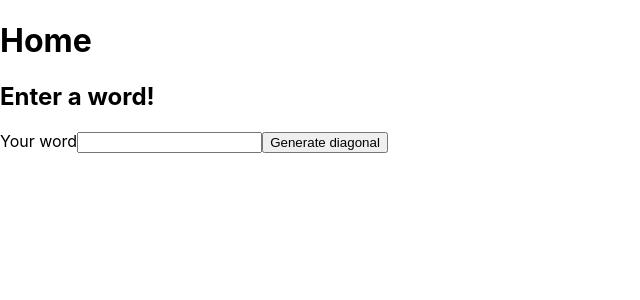
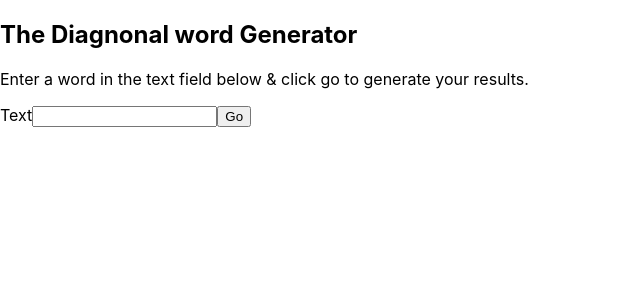
Before and after one commit to emmawalshdev/diagonal-word-challenge, a React (Create React App) app: page / in a window 1280 px wide. Shown: the top 300 px of the page, without its empty margins (0-640 px from the left). Built offline with nearby package versions, Linux system fonts and the light colour scheme.

Commit message:
Render results in diagonal matrix

```diff
--- a/src/components/WordGenerator.js
+++ b/src/components/WordGenerator.js
@@ -1,6 +1,5 @@
 import React, { useState } from "react";
-import Results from "../pages/Results";
-import { BrowserRouter as Router, useNavigate, Route, Routes, Link, Switch, Navigate } from 'react-router-dom';
+import { BrowserRouter as Router, useNavigate } from 'react-router-dom';
 
 const WordGenerator = () => {
 
@@ -10,9 +9,9 @@ const WordGenerator = () => {
 
     const submitBtnHandler = (event) => {
         event.preventDefault();
-        console.log('btn clicked');
-        navigate("/results", {state: {data:userInput}});
-        console.log(userInput);
+
+        navigate("/results", {state: {data:userInput}}); // redirect to results page
+        // console.log(userInput);
     }
 
     const inputChangeHandler = (event) => {
@@ -20,16 +19,17 @@ const WordGenerator = () => {
     }
     return (
         <form className="" onSubmit={submitBtnHandler}>
-            <h2>Enter a word!</h2>
+            <h2>The Diagnonal word Generator</h2>
+            <p>Enter a word in the text field below & click go to generate your results.</p>
             <p>
                 <label htmlFor="string-input">
-                    Your word
+                    Text
                 </label>
                 <input type="text" onChange={inputChangeHandler}>
 
                 </input>
                 <button type="submit">
-                    Generate diagonal
+                    Go
                 </button>
             </p>
       </form>
--- a/src/pages/Home.js
+++ b/src/pages/Home.js
@@ -1,13 +1,10 @@
 import React from "react";
 import WordGenerator from "../components/WordGenerator";
-import { BrowserRouter as Router, Route, Routes, Link, Switch } from 'react-router-dom';
-
 
 const Home = () => {
 
     return (
         <div>
-            <h1>Home</h1>
             <WordGenerator/>
         </div>
     )
--- a/src/pages/Results.js
+++ b/src/pages/Results.js
@@ -3,11 +3,44 @@ import { useLocation, /* other hooks */ } from 'react-router-dom';
 
 const Results = (props) => {
     const { state } = useLocation();
-    console.log(state);
+    let str = state.data.split(''); // split word by letter + store in array
 
     return (
         <div>
             <h1>Results</h1>
+
+            <table>
+                <tbody>
+                {/* left to right results */}
+                {str.map((item, index) => { // loop through word array + render a row for each item (1-4)
+                        return (
+                            <tr>
+                                {/* create tds to length of word */}
+                                {str.map((item2, index2) => {
+                                    if(index === index2){ // match letter on matrix position
+                                        return <td>{item}</td>; // letter
+                                    }
+                                    return <td>{}</td>; // 4 data points
+                                })}
+                            </tr>
+                        )
+                })}
+                {/* right to left results */}
+                {str.map((item, index) => { // loop through word array + render a row for each item (1-4)
+                    return (
+                        <tr>
+                            {/* create tds to length of word */}
+                            {str.map((item2, index2) => {
+                                if(((str.length - 1)-index) === index2){ //reverse match
+                                    return <td>{item}</td>; // letter
+                                }
+                                return <td></td>; // empty cells
+                            })}
+                        </tr>
+                    )
+                })}
+                </tbody>
+            </table>
         </div>
     )
 }
```
